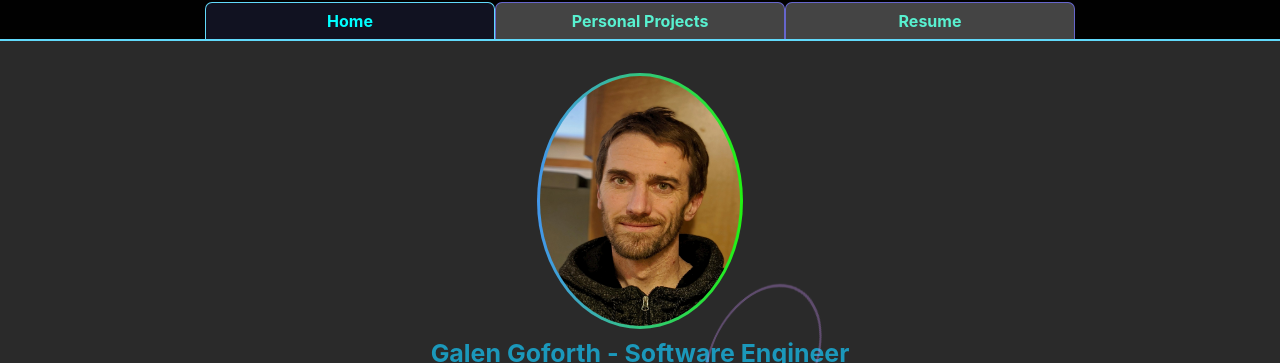
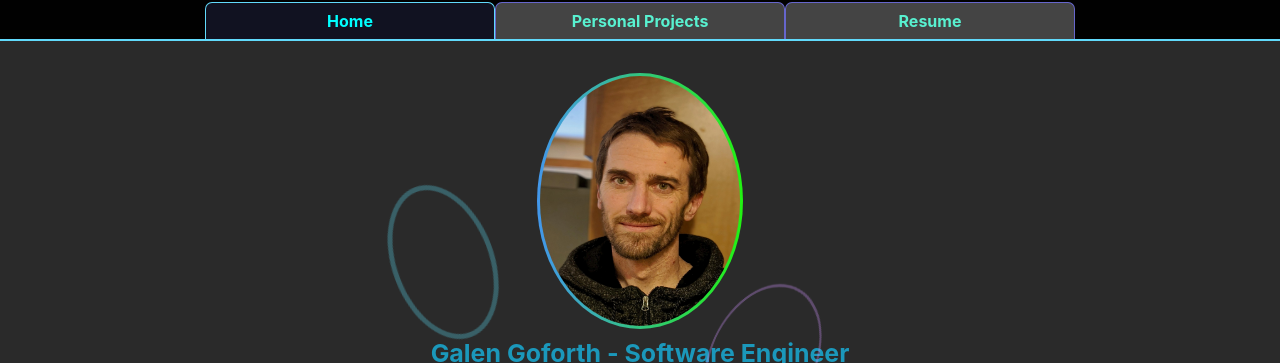
Before and after one commit to ghgofort/galengoforth.com, a React (Create React App) app: page / in a window 1280 px wide. Shown: the part 147-510 px from the top of the page. Built offline with nearby package versions, Linux system fonts and the light colour scheme; no server answers.

Commit message:
fix animation on about me

```diff
--- a/src/components/aboutMe.css
+++ b/src/components/aboutMe.css
@@ -76,7 +76,7 @@
     content: "";
     height: 150px;
     margin-right: 50%;
-    margin-top: 25%;
+    margin-top: -15%;
     opacity: .33;
     width: 150px;
     z-index: 1;
@@ -104,7 +104,7 @@
         border-width: 5px;
         height: 150px;
         margin-right: 50%;
-        margin-top: 25%;
+        margin-top: -15%;
         transform: rotate(0deg);
     }
     25% {
@@ -119,6 +119,7 @@
         border-width: 5px;
         height: 0;
         margin-right: -50%;
+        margin-top: 5%;
         transform: rotate(360deg);
     }
     75% {
@@ -133,7 +134,7 @@
         border-width: 5px;
         height: 150px;
         margin-right: 50%;
-        margin-top: 25%;
+        margin-top: -15%;
         transform: rotate(720deg);
     }
 }
```
